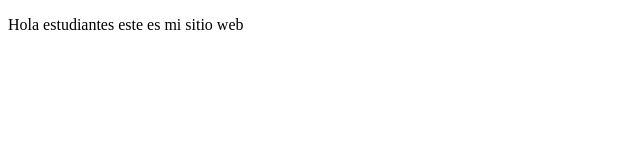
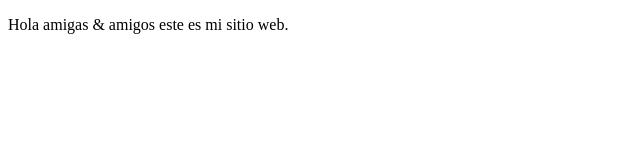
Before and after one commit to CamiloBeltranM/proyectoDemoCursoPrework, a plain HTML site: page index.html in a window 1280 px wide. Shown: the full height of the page, 0-640 px from the left. Drawn offline with Linux system fonts and the light colour scheme.

Commit message:
second commit

```diff
--- a/index.html
+++ b/index.html
@@ -8,7 +8,7 @@
 </head>
 <body>
     <p>
-        Hola estudiantes este es mi sitio web
+        Hola amigas & amigos este es mi sitio web.
     </p>
 </body>
 </html>
```
